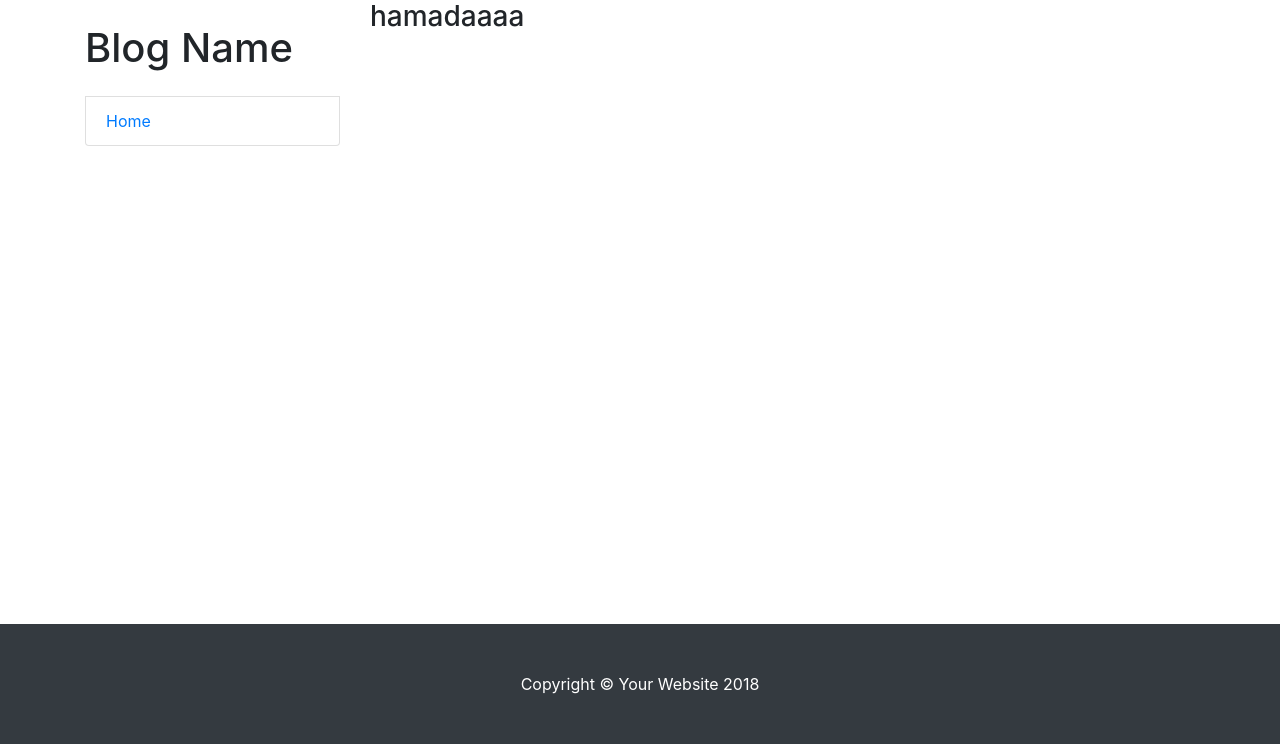
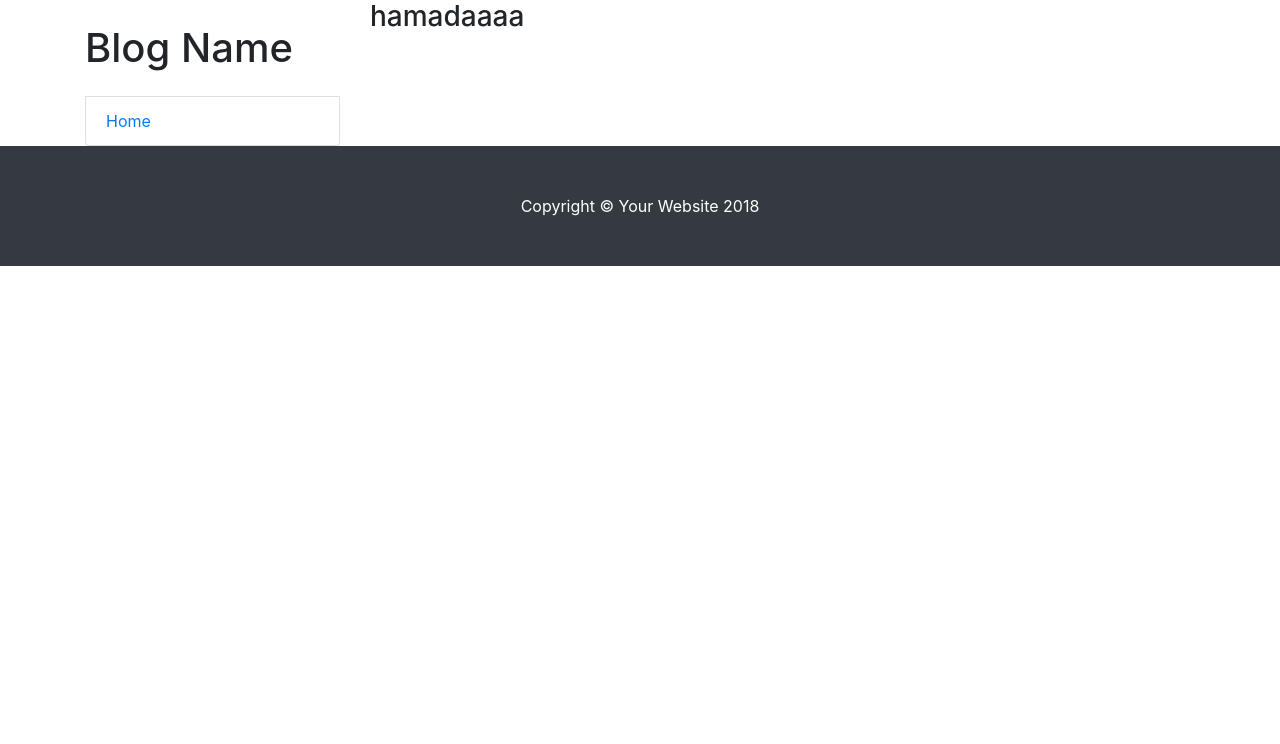
Before and after one commit to imanRagab/DjangoBlog, a Django app: page /ourblog/home/ in a window 1280 px wide. Shown: the part 56-800 px from the top of the page. Run offline with Django 3.2, Linux system fonts and the light colour scheme; data that the repository does not hold is empty; some libraries are stand-ins or nearby versions.

Commit message:
modifying posts page

```diff
--- a/BlogV1/posts_app/templates/base.html
+++ b/BlogV1/posts_app/templates/base.html
@@ -102,9 +102,8 @@
 
         {% endblock %}
 
-
         </div>
-         <!--/.col-lg-9 -->
+        <!-- /.col-lg-9 -->
 
       </div>
       <!-- /.row -->
@@ -112,16 +111,21 @@
     </div>
     <!-- /.container -->
 
+
+
     <!-- Footer -->
-    <footer class="py-5 bg-dark fixed-bottom">
+    <footer class="py-5 bg-dark">
       <div class="container">
         <p class="m-0 text-center text-white">Copyright &copy; Your Website 2018</p>
       </div>
       <!-- /.container -->
     </footer>
+
     <!-- Bootstrap core JavaScript -->
     <script src="{% static 'scripts/jquery.min.js' %}"></script>
     <script src="{% static 'scripts/bootstrap.bundle.min.js' %}"></script>
     <script src="{% static 'scripts/ajax.js' %}"></script>
+
   </body>
+
 </html>
```
